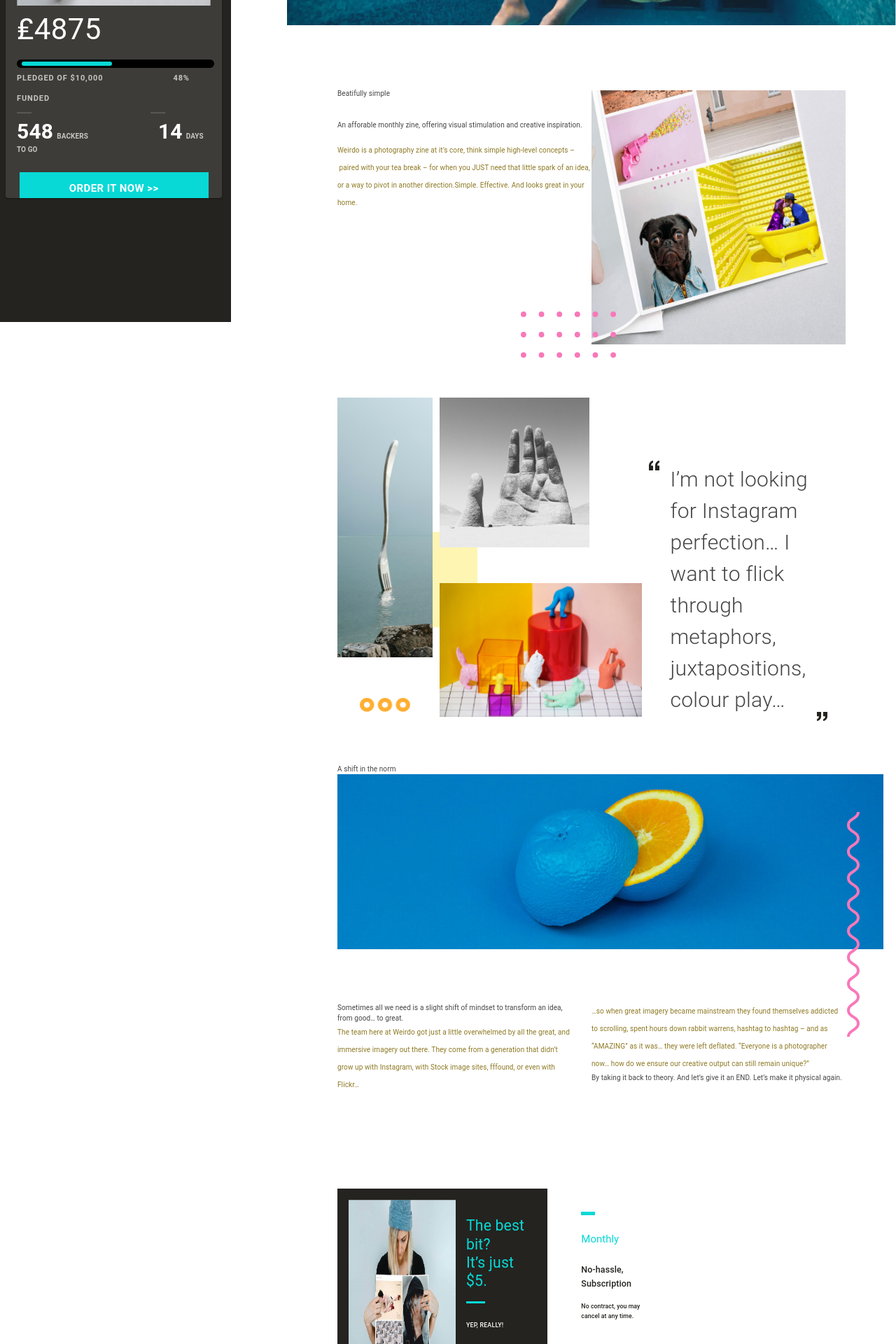
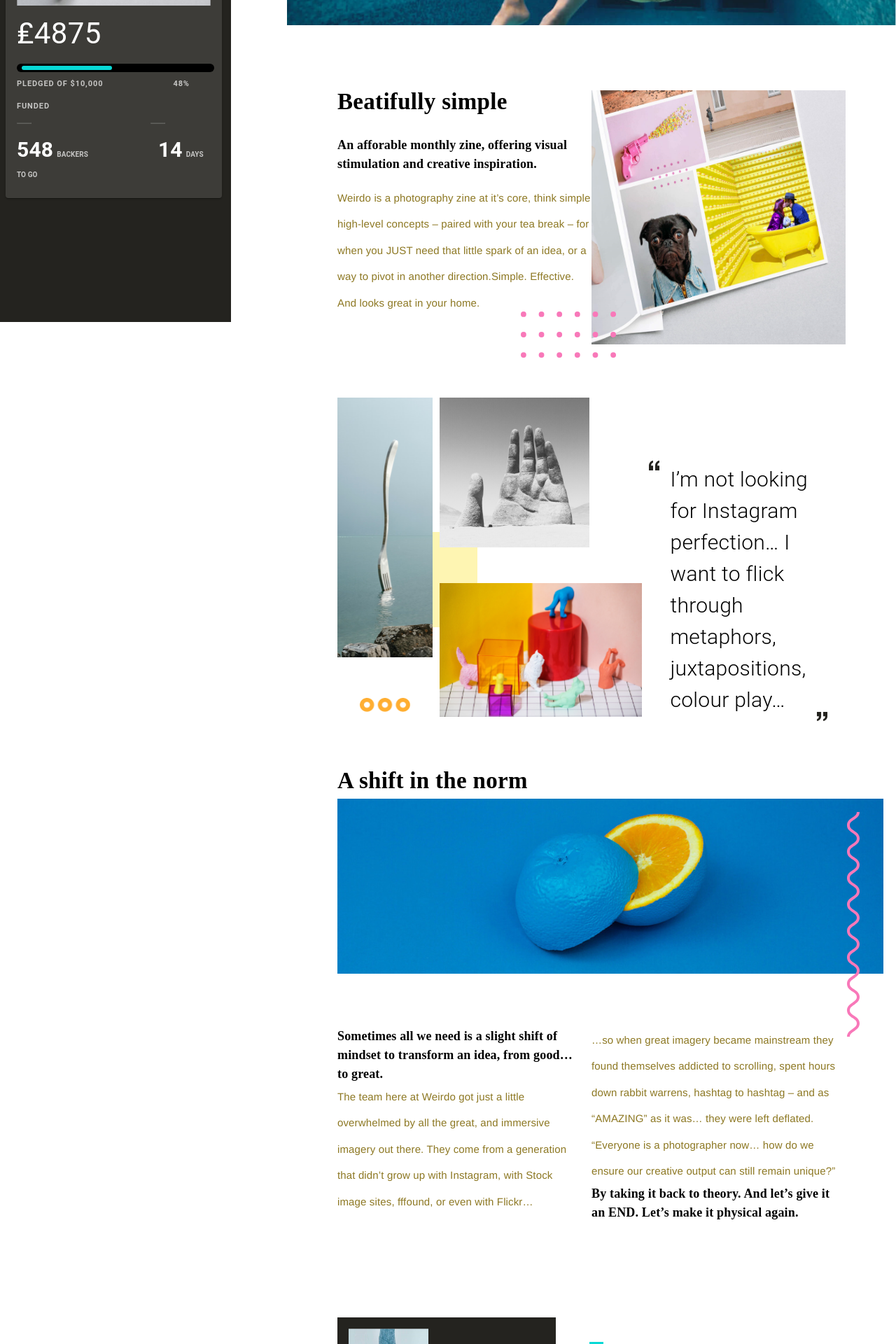
Before and after one commit to dominic-source/Cadatech_Portfolio, a Next.js app: page /overview in a window 1280 px wide. Shown: the part 340-2260 px from the top of the page at 70% size. Built offline with nearby package versions, Linux system fonts and the light colour scheme; a web font is replaced by a local one.

Commit message:
looking for a bug...

```diff
--- a/styles/alignment.module.css
+++ b/styles/alignment.module.css
@@ -384,68 +384,68 @@
 }
 
 .sizea{
-    font-weight:400;
+    font-weight:400 !important;
     color:darkgrey;
-    font-size:10px;
+    font-size:10px !important;
 }
 .sizeb{
-    font-weight:400;
-    font-size:10px;
+    font-weight:400 !important;
+    font-size:10px !important;
 }
 
 .sizec{
-    font-weight: 400;
-    font-size:12px;
+    font-weight: 400 !important;
+    font-size:12px !important;
 }
 
 .sized{
-    font-weight:700;
-    font-size:12px;
+    font-weight:700 !important;
+    font-size:12px !important;
 }
 .sized,.sizee,.sizef,.sizeg{
-    font-family:Helvetica;
+    font-family:Helvetica !important;
 }
 
 .sizeh,.sizei,.sizej,.sizek{
-    font-family:AcuminPro;
+    font-family:'AcuminPro' !important;
 }
 .sizee{
-    font-weight: 400;
-    font-size:15px;
+    font-weight: 400 !important;
+    font-size:15px !important;
     color:#8d7823;
 }
 .sizef{
-    font-weight: 700;
-    font-size: 15px;
+    font-weight: 700 !important;
+    font-size: 15px !important;
 }
 .sizeg{
-    font-weight:700;
+    font-weight:700 !important;
     border-color:#24231F;
     border-radius: 0px;
     border-width:2px;
     color:#24231F;
     padding-left:20px;
     padding-right:20px;
-    font-size:12px;
+    font-size:12px !important;
 }
 .sizeh{
-    font-weight: 700;
-    font-size:18px;
+    font-weight: 700 !important;
+    font-size:18px !important;
 
 }
 .sizei{
-    font-weight: 700;
-    font-size: 27px;
+    font-weight: 700 !important;
+    font-size: 27px !important;
     color:#08d9d6;
 }
 .sizej{
-    font-weight: 700;
-    font-size: 33px;
+    font-weight: 700 !important;
+    font-size: 33px !important;
 }
 
 .sizek{
-    font-weight: bold;
-    font-size: 45px;
+    font-weight: bold !important;
+    font-size: 45px !important;
 
 }
 .svg1{
--- a/styles/globals.css
+++ b/styles/globals.css
@@ -2,11 +2,15 @@ html{
   font-size:62.5%;
 }
 body {
-  padding: 0;
-  margin: 0;
-  font-family: 300 11px/1.4 'Helvetica Neue','sans-serif';
-  color:#444;
+    padding:0;
+    margin:0;
+    font-family:-apple-system, BlinkMacSystemFont, 'Segoe UI', Roboto, Oxygen, Ubuntu, Cantarell,
+    Fira Sans, Droid Sans,Helvetica Neue, sans-serif;
+    line-height:1.6;
+    font-size: 18px;
 }
+
+
 
 a {
   color: inherit;
```
